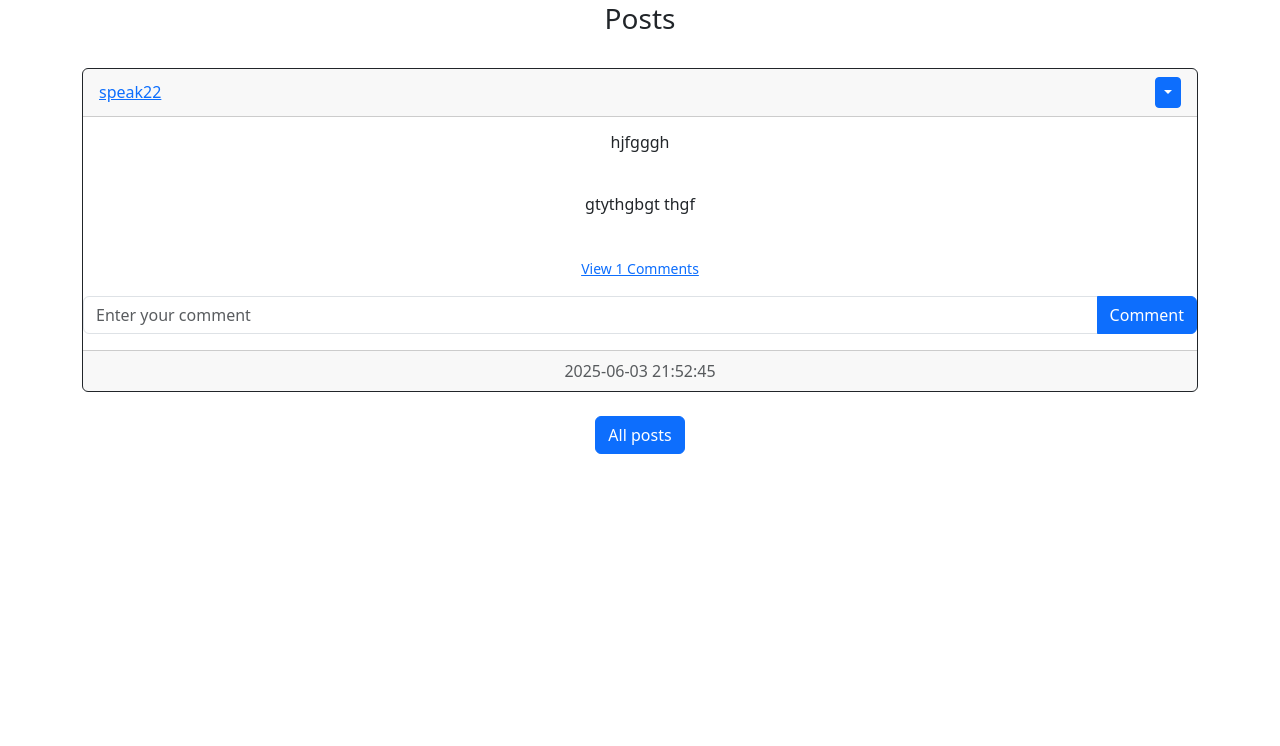
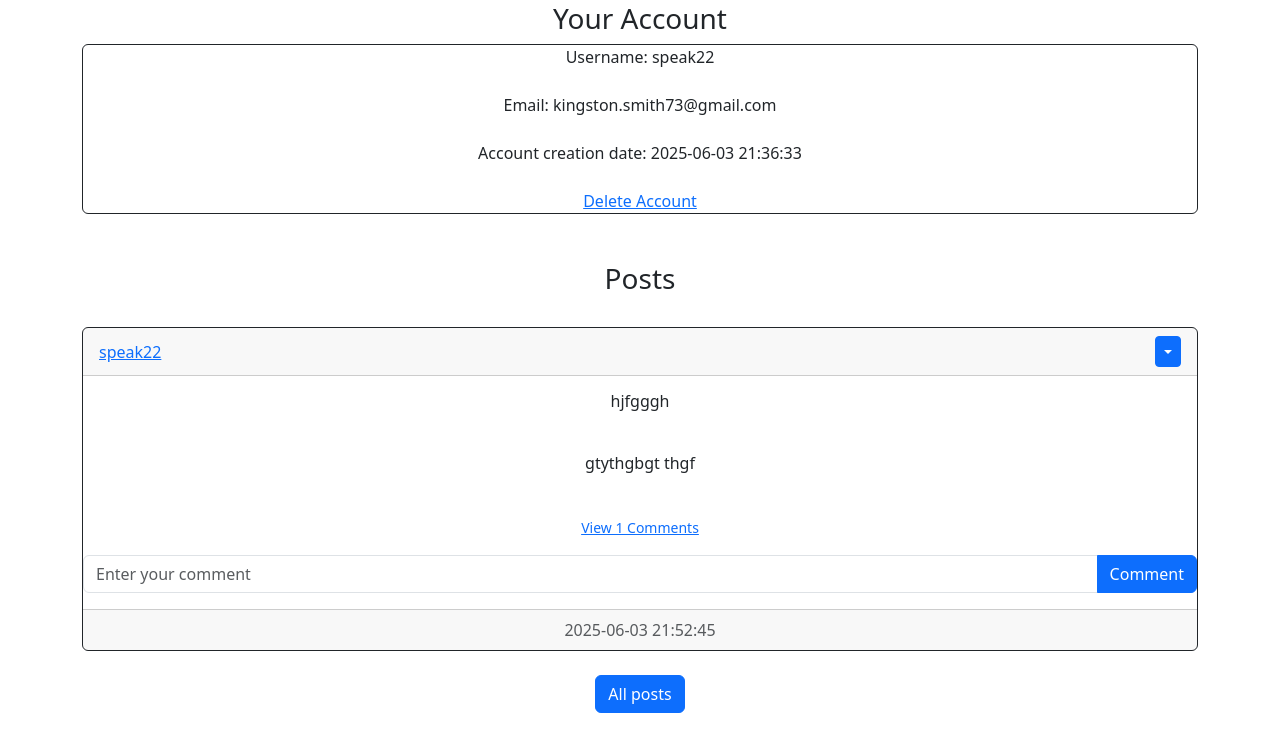
Before and after one commit to Kingston-Smith/Year13Digital, a Flask app: a page that uses website/templates/posts_div.html in a window 1280 px wide. Shown: the part 54-800 px from the top of the page. Run offline with Flask 3, Linux system fonts and the light colour scheme; a user stored in the database is signed in.

Commit message:
Own account viewing
Adding condition to account page which allows users to view their account details if they are viewing their own account, as well as starting the process of allowing users to delete their accounts

```diff
--- a/website/templates/posts_div.html
+++ b/website/templates/posts_div.html
@@ -1,5 +1,18 @@
 {% extends "template.html" %} {% block title %} View posts {% endblock %}
 {% block content %}
+{% if user.username==username %}
+<div align="center"><h3>Your Account</h3></div>
+<div class="card border-dark" align="center">
+    <div class="card-text">Username: {{user.username}}</div>
+    <br/>
+    <div class="card-text">Email: {{user.email}}</div>
+    <br/>
+    <div class="card-text">Account creation date: {{user.date_created}}</div>
+    <br/>
+    <a href="/delete-account/{{user.id}}">Delete Account</a>
+</div>
+<br/><br/>
+{% endif %}
 <div align="center">
     <h3>Posts</h3>
 </div>
```
Also changed, not shown: instance/database.db.
